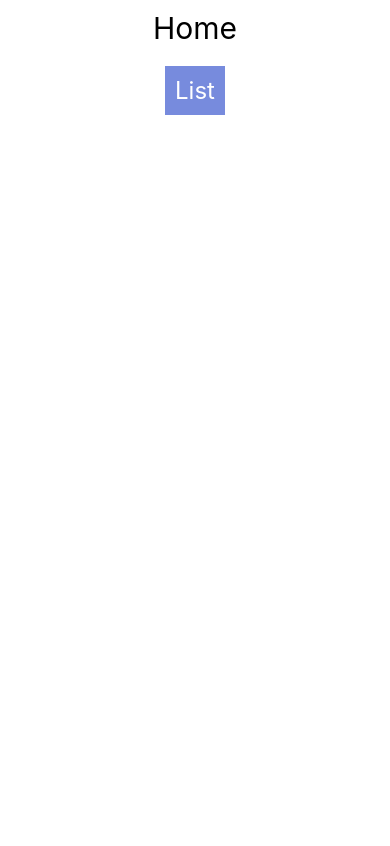
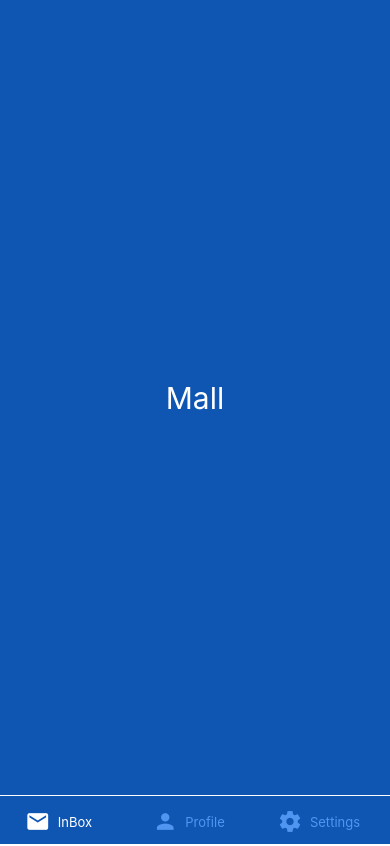
Before and after one commit to LeeSangHeon86/my-first-expo-typescript, a React Native app: screen / in a window 390 px wide. Built offline with nearby package versions, Linux system fonts and the light colour scheme.

Commit message:
20220616 18:00 파트 끝

```diff
--- a/package.json
+++ b/package.json
@@ -12,6 +12,7 @@
   "dependencies": {
     "@expo/webpack-config": "~0.16.2",
     "@react-native-async-storage/async-storage": "~1.17.3",
+    "@react-navigation/bottom-tabs": "^6.3.1",
     "@react-navigation/native": "^6.0.10",
     "@react-navigation/stack": "^6.2.1",
     "expo": "~45.0.0",
@@ -20,12 +21,12 @@
     "react": "17.0.2",
     "react-dom": "17.0.2",
     "react-native": "0.68.2",
+    "react-native-gesture-handler": "~2.2.1",
     "react-native-safe-area-context": "4.2.4",
     "react-native-screens": "~3.11.1",
     "react-native-web": "0.17.7",
     "styled-components": "^5.3.5",
-    "webpack-dev-server": "~3.11.0",
-    "react-native-gesture-handler": "~2.2.1"
+    "webpack-dev-server": "~3.11.0"
   },
   "devDependencies": {
     "@babel/core": "^7.12.9",
--- /dev/null
+++ b/src/navigation/Tab.tsx
@@ -0,0 +1,67 @@
+import React from 'react';
+import { createBottomTabNavigator } from '@react-navigation/bottom-tabs';
+import { Mall, Profile, Settings } from '../screens/index';
+import { MaterialIcons } from '@expo/vector-icons';
+
+const Tab = createBottomTabNavigator();
+
+const TabIcon = ({ name, size, color }) => {
+  return <MaterialIcons name={name} size={size} color={color} />;
+};
+
+const TabNav = () => {
+  return (
+    // 공식 문서 적용
+    // <Tab.Navigator initialRouteName="Mall" tabBarOptions={{ showLabel: false }}>
+    // 오류 코드 보고 수정
+    <Tab.Navigator
+      initialRouteName="Mall"
+      screenOptions={{
+        tabBarShowLabel: true,
+        tabBarLabelPosition: 'beside-icon',
+        tabBarStyle: {
+          backgroundColor: '#0f56b3',
+          borderTopColor: '#ffffff',
+          borderTopWidth: 1,
+        },
+        tabBarActiveTintColor: '#ffffff',
+        tabBarInactiveTintColor: '#5096f1',
+        headerShown: false,
+      }}
+    >
+      <Tab.Screen
+        name="Mall"
+        component={Mall}
+        options={{
+          tabBarIcon: props => {
+            return TabIcon({
+              ...props,
+              name: props.focused ? 'mail' : 'mail-outline',
+            });
+          },
+          tabBarLabel: 'InBox', // 표시되는 텍스트 기본값 : 상기 속성인 name
+        }}
+      />
+      <Tab.Screen
+        name="Profile"
+        component={Profile}
+        options={{
+          tabBarIcon: props => {
+            return TabIcon({ ...props, name: 'person' });
+          },
+        }}
+      />
+      <Tab.Screen
+        name="Settings"
+        component={Settings}
+        options={{
+          tabBarIcon: props => {
+            return TabIcon({ ...props, name: 'settings' });
+          },
+        }}
+      />
+    </Tab.Navigator>
+  );
+};
+
+export default TabNav;
--- a/src/navigation/index.tsx
+++ b/src/navigation/index.tsx
@@ -1,11 +1,13 @@
 import React from 'react';
 import { NavigationContainer } from '@react-navigation/native';
 import StackNav from './Stack';
+import TabNav from './Tab';
 
 const Navigation = () => {
   return (
     <NavigationContainer>
-      <StackNav />
+      {/* <StackNav /> */}
+      <TabNav />
     </NavigationContainer>
   );
 };
--- /dev/null
+++ b/src/screens/Tabscreens.tsx
@@ -0,0 +1,39 @@
+import React from 'react';
+import styled from 'styled-components/native';
+
+const Container = styled.View`
+  flex: 1;
+  align-items: center;
+  justify-content: center;
+  background-color: #0f56b3;
+`;
+
+const StyledText = styled.Text`
+  font-size: 30px;
+  margin: 10px;
+  color: #ffffff;
+`;
+
+export const Mall = () => {
+  return (
+    <Container>
+      <StyledText>Mall</StyledText>
+    </Container>
+  );
+};
+
+export const Profile = () => {
+  return (
+    <Container>
+      <StyledText>Profile</StyledText>
+    </Container>
+  );
+};
+
+export const Settings = () => {
+  return (
+    <Container>
+      <StyledText>Settings</StyledText>
+    </Container>
+  );
+};
--- a/src/screens/index.tsx
+++ b/src/screens/index.tsx
@@ -1,5 +1,6 @@
 import Home from './Home';
 import List from './List';
 import Chat from './Chat';
+import { Mall, Profile, Settings } from './Tabscreens';
 
-export { Home, List, Chat };
+export { Home, List, Chat, Mall, Profile, Settings };
```
Also changed, not shown: 1 other file (tests, documents, lock files or other folders).
